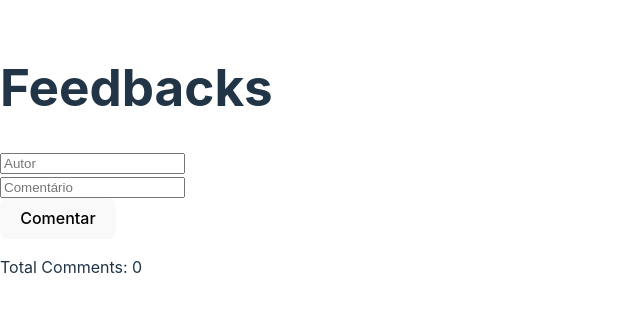
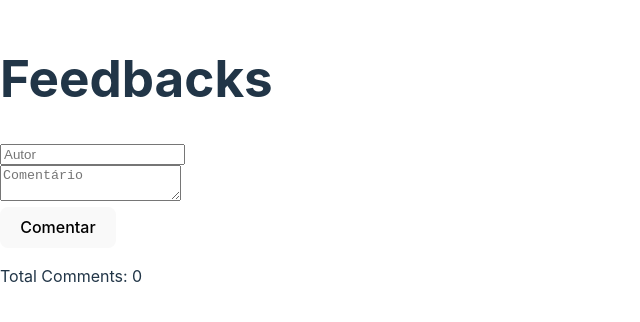
Before and after one commit to emilly-soares/feedbackProject, a React (Vite) app: page / in a window 1280 px wide. Shown: the part 240-562 px from the top of the page, without its empty margins (0-640 px from the left). Built offline with nearby package versions, Linux system fonts and the light colour scheme.

Commit message:
Adding textarea

```diff
--- a/src/App.tsx
+++ b/src/App.tsx
@@ -40,7 +40,7 @@ function App() {
       </div>
 
       <div>
-        <input type="text" placeholder="Comentário" value={text}
+        <textarea placeholder="Comentário" value={text}
           onChange={(e) => setText(e.target.value)} />
       </div>
 
```
